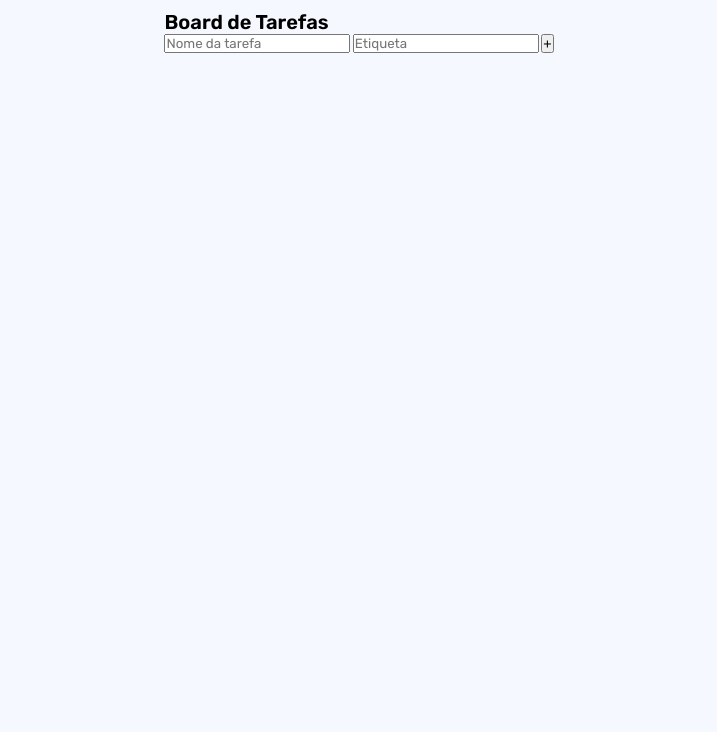
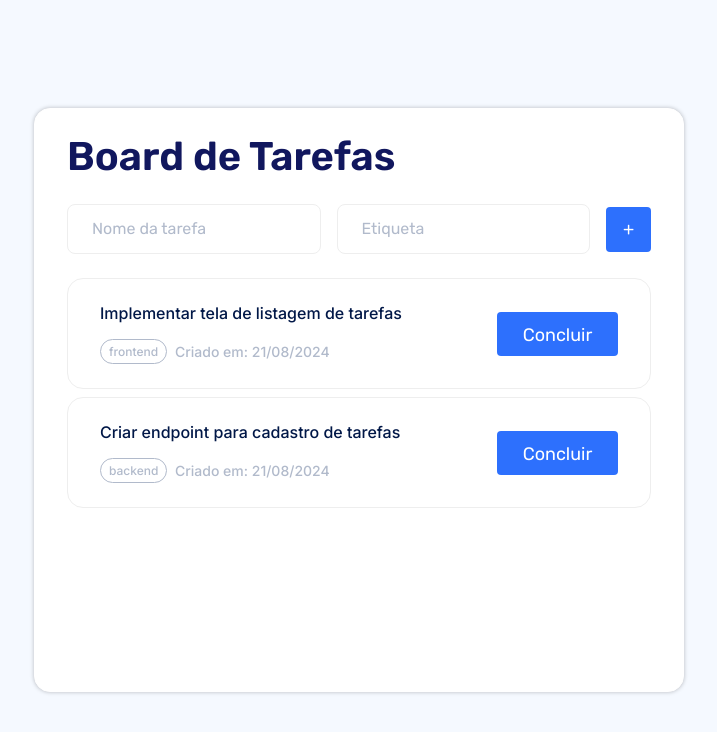
Before and after one commit to kauedev24/RID182034_Desafio03, a plain HTML site: page index.html in a window 1280 px wide. Shown: the whole page, without its empty margins (281-998 px from the left). Drawn offline with Linux system fonts and the light colour scheme.

Commit message:
primeira vesão do layout finalizado e inicio das definições de script

```diff
--- /dev/null
+++ b/assets/index.js
@@ -0,0 +1,53 @@
+
+const tasks = [
+    { "name": "Implementar tela de listagem de tarefas", "label": "frontend", "creationDate": "Criado em: 21/08/2024" },
+    { "name": "Criar endpoint para cadastro de tarefas", "label": "backend", "creationDate": "Criado em: 21/08/2024" },
+]
+
+const createCard = (task) => {
+    const card = document.createElement("div");
+    const info = document.createElement("div");
+    const titleTask = document.createElement("h2");
+    const labelTask = document.createElement("div");
+    const label = document.createElement("span");
+    const dateTask = document.createElement("p");
+
+    titleTask.textContent = task.name;
+    label.textContent = task.label;
+    dateTask.textContent = task.creationDate;
+
+    card.className = "card";
+    info.className = "info";
+    labelTask.className = "label-date"
+
+    card.appendChild(info);
+    info.appendChild(titleTask);
+    info.appendChild(labelTask);
+    labelTask.appendChild(label);
+    labelTask.appendChild(dateTask);
+
+    return card;
+}
+
+const cardList = (task) => {
+    const list = document.getElementById("task-list");
+    const element = document.createElement("li");
+    const button = document.createElement("button");
+
+    button.type = "submit";
+    button.className = "done-btn";
+    button.textContent = "Concluir";
+
+    list.appendChild(element);
+    const card = createCard(task);
+    element.appendChild(card);
+    card.appendChild(button);
+
+    return list;
+}
+
+window.onload = function() {
+    tasks.forEach((task) => {
+        cardList(task)
+    })
+}
--- /dev/null
+++ b/assets/styles.css
@@ -0,0 +1,209 @@
+* {
+    margin: 0;
+    padding: 0;
+    box-sizing: border-box;
+    font-family: "Rubik", sans-serif;
+    list-style: none;
+}
+
+html {
+    width: 100%;
+    height: 100%;
+    font-size: 10px;
+}
+
+body {
+    width: 100%;
+    height: 100%;
+    padding: 1rem 1.6rem;
+    background-color: rgb(245,249, 255);
+
+    display: flex;
+    justify-content: center;
+    align-items: center;
+}
+
+/* Mobile Style*/
+main {
+    height: 100%;
+    border: .1rem solid rgb(255,255,255);
+    border-radius: 1.6rem;
+    box-shadow: 0 0 .4rem 0 rgba(0,0,0,0.25);
+    padding: 2.4rem 1.6rem;
+    background-color: rgb(255,255,255);
+}
+
+header {
+    margin-bottom: 2.4rem;
+
+    & > h1 {
+        font-weight: 600;
+        font-size: 3.2rem;
+        color: rgb(17,23,94);
+    }
+}
+
+#form-components form {
+    display: flex;
+    flex-direction: column;
+    gap: 1.6rem;
+    margin-bottom: 2.4rem;
+
+    & > input {
+        height: 5rem;
+        border: .1rem solid rgb(238,238,238);
+        border-radius: .8rem;
+        padding: 1.6rem 2.4rem;
+
+        &::placeholder {
+            font-weight: 400;
+            font-size: 1.6rem;
+            color: rgb(177,186,203);
+        }
+    }
+
+    & > button {
+        height: 4.5rem;
+        border: none;
+        border-radius: .4rem;
+        background-color: rgb(45,112,253);
+
+        font-weight: 400;
+        font-size: 1.8rem;
+        color: rgb(255,255,255);
+        cursor: pointer;
+
+        &:hover {
+            background-color: rgba(45,112,253,0.8);
+        }
+    }
+}
+
+#task-cards {
+    height: 40rem;
+}
+
+#task-list {
+    display: flex;
+    flex-direction: column;
+    gap: .8rem;
+}
+
+.card {
+    width: 100%;
+    border: .1rem solid rgb(238,238,238);
+    border-radius: 1.6rem;
+    padding: 2.4rem 3.2rem;
+    display: flex;
+    flex-direction: column;
+    align-items: center;
+}
+
+.info {
+    display: flex;
+    flex-direction: column;
+    gap: 1.6rem;
+    align-self: flex-start;
+
+
+    & > h2 {
+        font-family: "Inter", sans-serif;
+        font-weight: 500    ;
+        font-size: 1.6rem;
+        color: rgb(0,23,71);
+    }
+}
+
+.label-date {
+    display: flex;
+    flex-direction: column;
+    gap: .8rem;
+
+    & > span {
+        width: 6.7rem;
+        border: .1rem solid rgb(177,186,203);
+        border-radius: 1.6rem;
+        padding: .4rem .8rem;
+
+        font-family: "Inter", sans-serif;
+        font-weight: 500;
+        font-size: 1.2rem;
+        color: rgb(177,186,203);
+    }
+
+    & > p {
+        font-family: "Inter", sans-serif;
+        font-weight: 500;
+        font-size: 1.4rem;
+        color: rgb(177,186,203);
+
+    }
+}
+
+.done-btn {
+    width: 12.1rem;
+    height: 4.4rem;
+    border: none;
+    border-radius: .4rem;
+    padding: 1.2rem 2.4rem;
+    background-color: rgb(45,112,253);
+    margin-top: 1.6rem;
+
+    font-size: 1.8rem;
+    color: rgb(255,255,255);
+}
+
+/*
+#gray-line {
+    width: 100%;
+    height: .2rem;
+    background-color: rgb(238,238,238);
+} */
+
+@media (min-width: 600px) {
+    main {
+        width: 65rem;
+        height: 58.4rem;
+        padding: 2.4rem 3.2rem;
+    }
+
+    header h1{
+        font-size: 4rem;
+    }
+
+    #form-components form{
+        flex-direction: row;
+        align-items: center;
+        justify-content: space-around;
+
+        & > input {
+            width: 26.2rem;
+        }
+
+        & > button {
+            width: 4.68rem;
+        }
+    }
+
+    #task-cards {
+        height: 32.5rem;
+    }
+
+    .card {
+        flex-direction: row;
+        justify-content: space-between;
+
+        & > h2 {
+            margin: 0;
+        }
+
+        & > button {
+            margin: 0;
+        }
+    }
+
+    .label-date {
+        flex-direction: row;
+        align-items: center;
+    }
+}
--- a/index.html
+++ b/index.html
@@ -3,30 +3,45 @@
 <head>
     <meta charset="UTF-8">
     <meta name="viewport" content="width=device-width, initial-scale=1.0">
-    <title>Board de Tarefas</title>
 
     <!-- Fontes -->
     <link rel="preconnect" href="https://fonts.googleapis.com">
     <link rel="preconnect" href="https://fonts.gstatic.com" crossorigin>
-    <link href="https://fonts.googleapis.com/css2?family=Rubik:wght@400..600&display=swap" rel="stylesheet">
+    <link href="https://fonts.googleapis.com/css2?family=Rubik:ital,wght@0,300..900;1,300..900&display=swap" rel="stylesheet">
+    <link href="https://fonts.googleapis.com/css2?family=Inter:ital,opsz,wght@0,14..32,100..900;1,14..32,100..900&display=swap" rel="stylesheet">
 
     <!-- Estilos -->
-    <link rel="stylesheet" href="styles.css">
+    <link rel="stylesheet" href="/assets/styles.css">
+
+    <!-- Scrips -->
+     <script src="assets/index.js"></script>
+
+    <!-- Título -->
+    <title>Board de Tarefaas - DNC</title>
 </head>
 <body>
     <main>
-        <h1>Board de Tarefas</h1>
+        <!-- Cabeçalho -->
         <header>
-            <form action="">
-                <input type="text" id="name-task" placeholder="Nome da tarefa" arial-label="Nome da tarefa">
-                <input type="text" id="label-task" placeholder="Etiqueta" aria-label="Etiqueta">
+            <h1>Board de Tarefas</h1>
+        </header>
 
-                <button type="submit" id="add-task-btn" aria-label="Salvar tarefa na lista de tarefas">+</button>
+        <!-- Inserção dos dados da tarefa -->
+        <section id="form-components">
+            <form>
+                <input type="text" placeholder="Nome da tarefa" aria-label="Nome da tarefa">
+                <input type="text" placeholder="Etiqueta" aria-label="Etiqueta">
+
+                <button type="submit">+</button>
             </form>
-        </header>
-        <section>
-            <ul id="list-tasks"></ul>
         </section>
+
+        <!-- Lista de cartões de tarefa -->
+        <section id="task-cards">
+            <ul id="task-list"></ul>
+        </section>
+
+        <!-- <div id="gray-line"></div> -->
     </main>
 </body>
 </html>
--- a/styles.css
+++ /dev/null
@@ -1,90 +0,0 @@
-:root {
-    --weight-value400: 400;
-    --weight-value500: 500;
-    --weight-value600: 600;
-
-}
-
-* {
-    margin: 0;
-    padding: 0;
-    /* outline: none; */
-    font-family: "Rubik", sans-serif;
-}
-
-html {
-    width: 100%;
-    height: 100%;
-    box-sizing: border-box;
-    font-size: 10px;
-}
-
-*, *:before, *:after {
-    box-sizing: inherit;
-}
-
-body {
-    width: 100%;
-    height: 100%;
-    background-color: rgb(245,249,255);
-
-    padding: 10px 16px;
-    display: flex;
-    justify-content: center;
-}
-
-@media only screen and (max-width: 600px){
-
-    main {
-        width: 34.3rem;
-        height: 100%;
-        background-color: rgb(255,255,255);
-
-        padding: 2.4rem 1.6rem;
-        border-radius: 1.6rem;
-    }
-
-    h1 {
-        font-weight: var(--weight-value600);
-        font-size: 3.2rem;
-        line-height: 3.7rem;
-        color: rgb(17,23,94);
-
-        margin-bottom: 2.4rem;
-    }
-
-    header {
-        width: 100%;
-    }
-
-    input {
-        width: 100%;
-        height: 5rem;
-        border: 1px solid rgb(238,238,238);
-        border-radius: .8rem;
-        margin-bottom: 1.6rem;
-
-        &::placeholder {
-
-            font-size: 1.7rem;
-            color: rgb(177, 186, 203);
-            padding: 2.4rem 1.6rem;
-        }
-    }
-
-    #add-task-btn {
-        width: 100%;
-        height: 4.5rem;
-        background-color: rgb(45,112,253);
-        border: none;
-        border-radius: .4rem;
-
-        color:rgb(255,255,255);
-        font-size: 1.8rem;
-    }
-
-    section {
-        width: 31.1rem;
-        text-align: center;
-    }
-}
```
Also changed, not shown: index.js (deleted).
